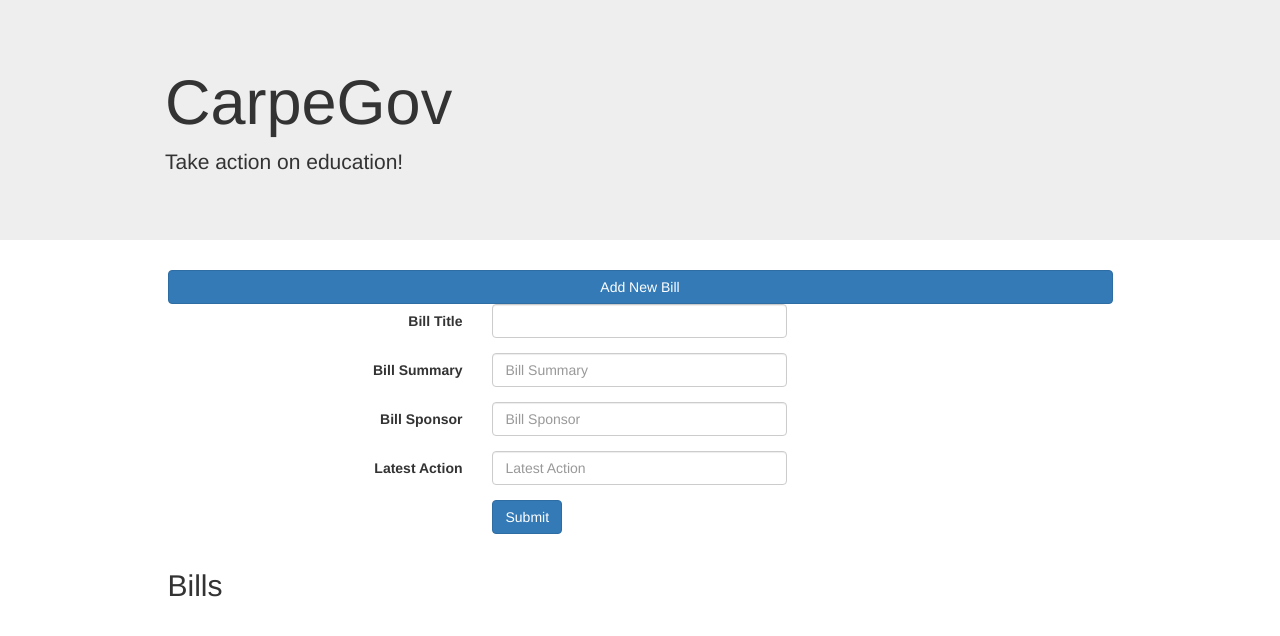
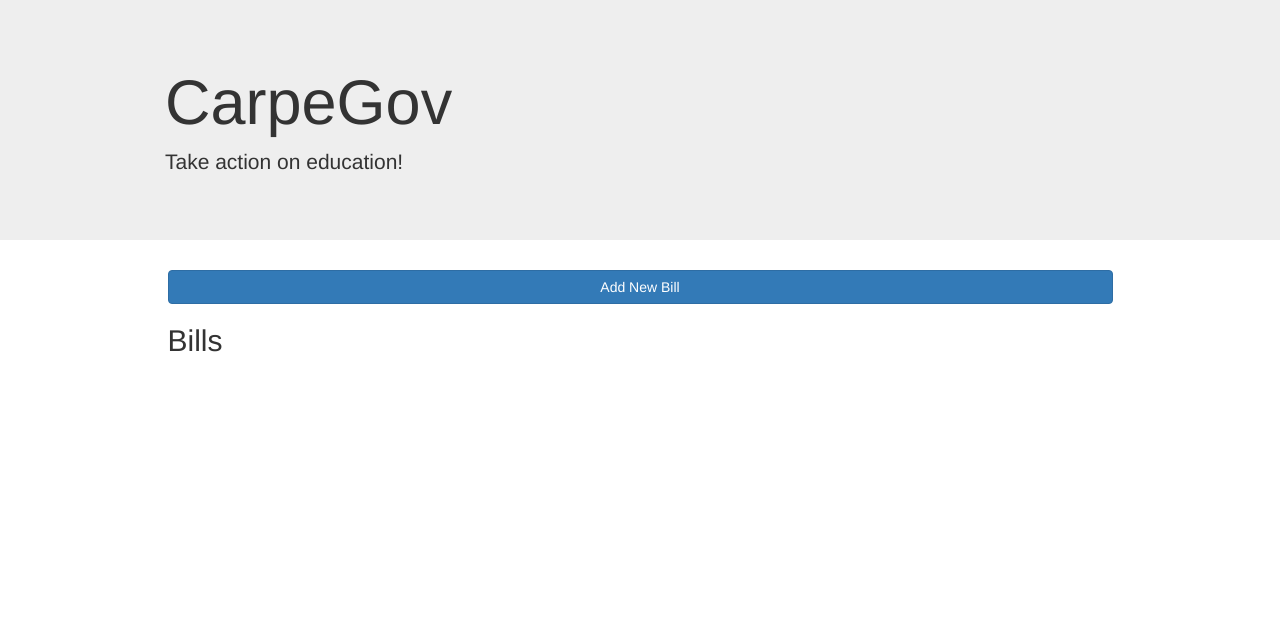
Before and after one commit to ychoy/carpe-gov, a website: page views/index.html in a window 1280 px wide. Drawn offline with nearby package versions, Linux system fonts and the light colour scheme; no server answers.

Commit message:
hid add bill form

```diff
--- a/views/index.html
+++ b/views/index.html
@@ -38,7 +38,7 @@
               <legend class="btn btn-primary">Add New Bill</legend>
 
               <!-- Text input-->
-              <div class="form-group">
+              <div class="form-group hidden">
                 <label class="col-md-4 control-label" for="name">Bill Title</label>
                 <div class="col-md-4">
                 <input id="billTitle" name="title" type="text" placeholder="" class="form-control input-md" required="">
@@ -47,7 +47,7 @@
               </div>
 
               <!-- Text input-->
-              <div class="form-group">
+              <div class="form-group hidden">
                 <label class="col-md-4 control-label" for="billSummary">Bill Summary</label>
                 <div class="col-md-4">
                 <input id="billSummary" name="summary" type="text" placeholder="Bill Summary" class="form-control input-md">
@@ -56,7 +56,7 @@
               </div>
 
               <!-- Text input-->
-              <div class="form-group">
+              <div class="form-group hidden">
                 <label class="col-md-4 control-label" for="billSponsor">Bill Sponsor</label>
                 <div class="col-md-4">
                 <input id="billSponsor" name="sponsor" type="text" placeholder="Bill Sponsor" class="form-control input-md">
@@ -65,7 +65,7 @@
               </div>
 
     					<!-- Text input-->
-              <div class="form-group">
+              <div class="form-group hidden">
                 <label class="col-md-4 control-label" for="latestAction">Latest Action</label>
                 <div class="col-md-4">
                 <input id="latestAction" name="latestAction" type="text" placeholder="Latest Action" class="form-control input-md">
@@ -74,7 +74,7 @@
               </div>
 
               <!-- Button -->
-              <div class="form-group">
+              <div class="form-group hidden">
                 <label class="col-md-4 control-label" for="singlebutton"></label>
                 <div class="col-md-4">
                   <button id="singlebutton" name="singlebutton" class="btn btn-primary">Submit</button>
```
